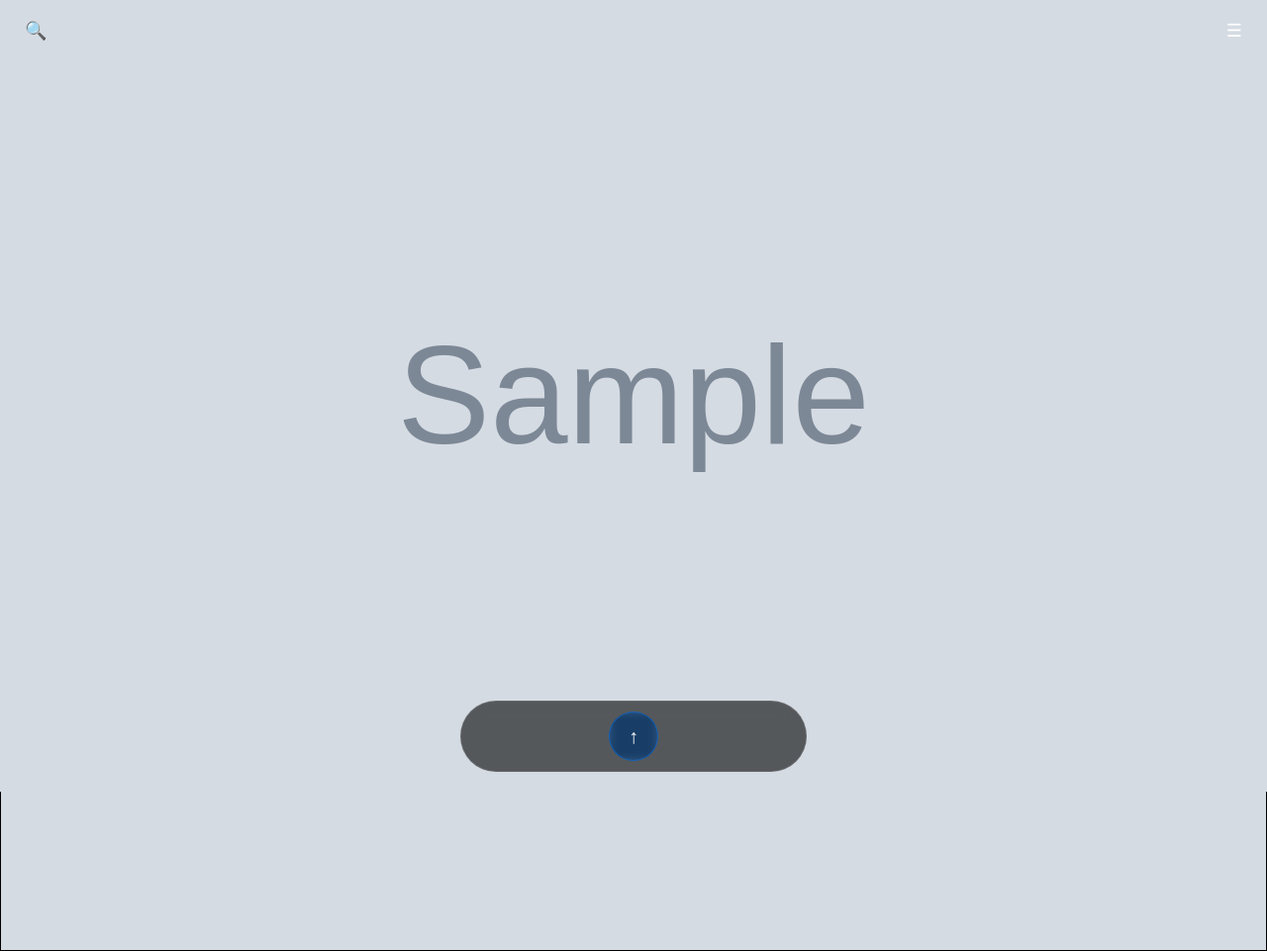
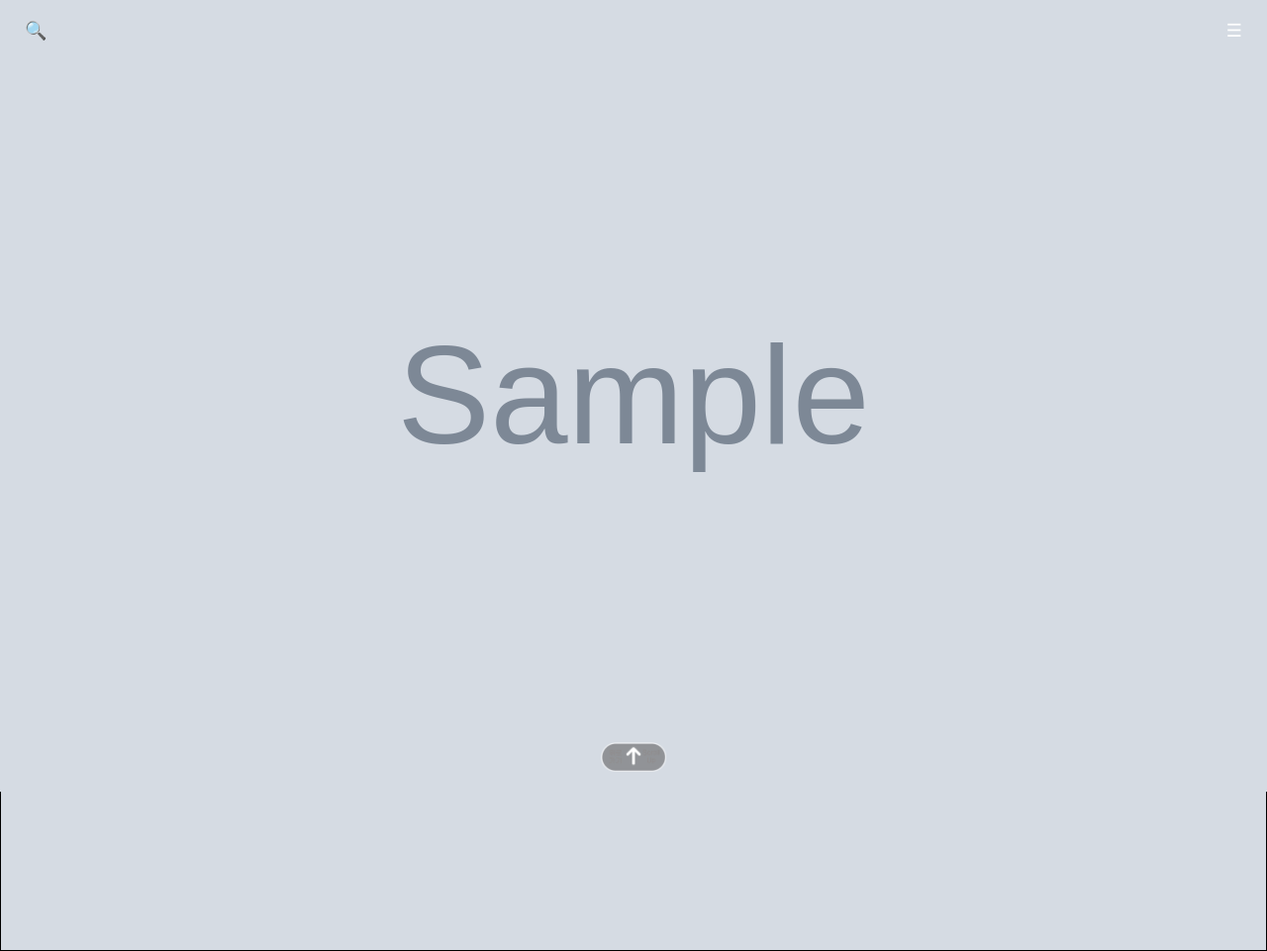
Before and after one commit to imhyunho99/bidbar_menu, a Django app: page /category/1/ in a window 1280 px wide. Shown: the whole page at 99% size. Run offline with Django 5.2, Linux system fonts and the light colour scheme; tables that the repository leaves empty hold one stand-in row (values such as "Sample post"); grey boxes marked "Sample" are stand-in pictures.

Commit message:
update: navigation remote backgroud chage

```diff
--- a/menu_project/menu/templates/menu/menu_list.html
+++ b/menu_project/menu/templates/menu/menu_list.html
@@ -208,15 +170,15 @@
     <div class="navigation-remote" id="navigationRemote">
         {% if prev_category %}
         <button class="remote-btn remote-btn-prev" id="remotePrev" title="이전 카테고리">
-            <img src="{% static 'left.png' %}" alt="Previous" style="height: 30px;">
+            <img src="{% static 'left.png' %}" style="height: 30px;">
         </button>
         {% endif %}
         <button class="remote-btn remote-btn-top" id="remoteTop" title="맨 위로">
-            <span>↑</span>
+            <img src="{% static 'up.png' %}" style="height: 30px;">
         </button>
         {% if next_category %}
         <button class="remote-btn remote-btn-next" id="remoteNext" title="다음 카테고리">
-            <img src="{% static 'right.png' %}" alt="Next" style="height: 30px;">
+            <img src="{% static 'right.png' %}" style="height: 30px;">
         </button>
         {% endif %}
     </div>
--- a/menu_project/menu/views.py
+++ b/menu_project/menu/views.py
@@ -56,11 +56,15 @@ def menu_main(request):
     # 우선순위 순으로 정렬
     top_categories = Category.objects.filter(parent=None).order_by('priority', 'name')
 
+    # 사이드 메뉴를 위해 모든 카테고리 가져오기
+    all_categories = Category.objects.all().order_by('priority', 'name')
+
     # 사이트 설정에서 인트로 이미지 가져오기
     site_settings = SiteSettings.objects.first()
 
     return render(request, 'menu/menu_main.html', {
         'categories': top_categories,
+        'all_categories': all_categories,
         'site_settings': site_settings
     })
 
--- a/menu_project/static/css/style.css
+++ b/menu_project/static/css/style.css
@@ -505,6 +500,32 @@
     margin: 0;
     padding: 0;
     box-sizing: border-box;
+}
+
+.menu-toggle,
+.search-toggle,
+.category-item,
+.menu-only-image,
+.welcome-message,
+.category-card,
+.category-btn,
+.menu-item,
+.card,
+.btn,
+.form-input,
+.modal-content,
+.loading,
+.admin-table-container,
+.admin-btn,
+.admin-form,
+.admin-login-form,
+.admin-error,
+.admin-current-image,
+.admin-form input,
+.admin-form select,
+.admin-form textarea,
+.admin-form button {
+    border-radius: 0;
 }
 
 body {
@@ -1545,15 +1551,15 @@ body {
     grid-template-columns: 1fr 1fr 1fr;
     align-items: center;
     justify-items: center;
-    width: 350px; /* Increased width for better spacing */
+    width: 350px;
     z-index: 998;
     opacity: 0;
     transition: bottom 0.4s ease-out, opacity 0.4s ease-out;
-    padding: 10px;
-    background: rgba(0, 0, 0, 0.6);
-    backdrop-filter: blur(10px);
+    padding: 0;
+    background: transparent;
+    backdrop-filter: none;
     border-radius: 50px;
-    border: 1px solid rgba(255, 255, 255, 0.1);
+    border: none;
 }
 
 .navigation-remote.show {
@@ -1562,30 +1568,22 @@ body {
 }
 
 .remote-btn {
-    width: 50px;
-    height: 50px;
-    border-radius: 50%;
-    background: rgba(255, 255, 255, 0.1);
-    border: 1px solid rgba(255, 255, 255, 0.2);
-    color: #fff;
-    font-size: 20px;
+    /* width: 50px; Removed, height is controlled by img */
+    /* height: 50px; Removed, height is controlled by img */
+    /* border-radius: 50%; Removed */
+    background: transparent;
+    border: none;
+    /* color: #fff; Removed */
+    /* font-size: 20px; Removed */
     cursor: pointer;
     display: flex;
     align-items: center;
     justify-content: center;
     transition: all 0.3s ease;
-    backdrop-filter: blur(5px);
-}
-
-.remote-btn:hover {
-    background: rgba(255, 255, 255, 0.2);
-    border-color: rgba(255, 255, 255, 0.4);
-    transform: scale(1.1);
-}
-
-.remote-btn:active {
-    transform: scale(0.95);
-}
+    backdrop-filter: none;
+}
+
+/* Removed general .remote-btn:hover and .remote-btn:active styles */
 
 .remote-btn span {
     display: block;
@@ -1594,13 +1592,13 @@ body {
 
 .remote-btn-top {
     grid-column: 2; /* Always in the middle column */
-    background: rgba(0, 123, 255, 0.3);
-    border-color: rgba(0, 123, 255, 0.5);
+    background: none;
+    border-color: none;
 }
 
 .remote-btn-top:hover {
-    background: rgba(0, 123, 255, 0.5);
-    border-color: rgba(0, 123, 255, 0.7);
+    background: none;
+    border-color: none;
 }
 
 .remote-btn-prev {
```
Also changed, not shown: other parts of menu_project/menu/templates/menu/menu_list.html (+1 -39 lines), other parts of menu_project/static/css/style.css (+3 -23 lines), menu_project/menu/templates/menu/_side_menu.html (added, +38 -0 lines), menu_project/menu/templates/menu/menu_main.html (+1 -38 lines), menu_project/static/right.png, menu_project/static/up.png (added).
